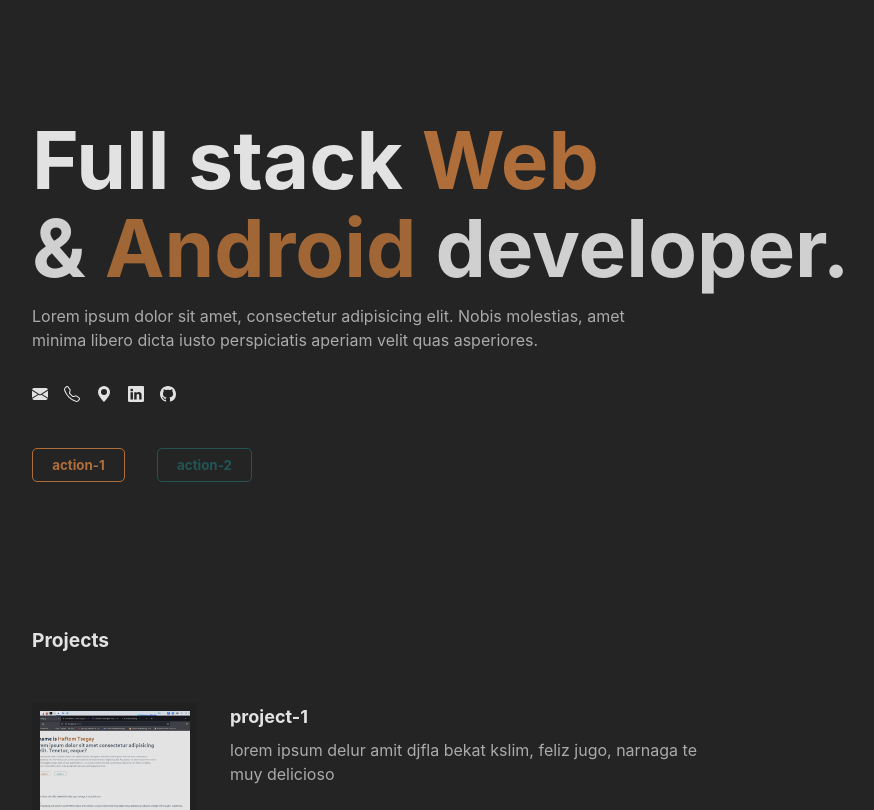
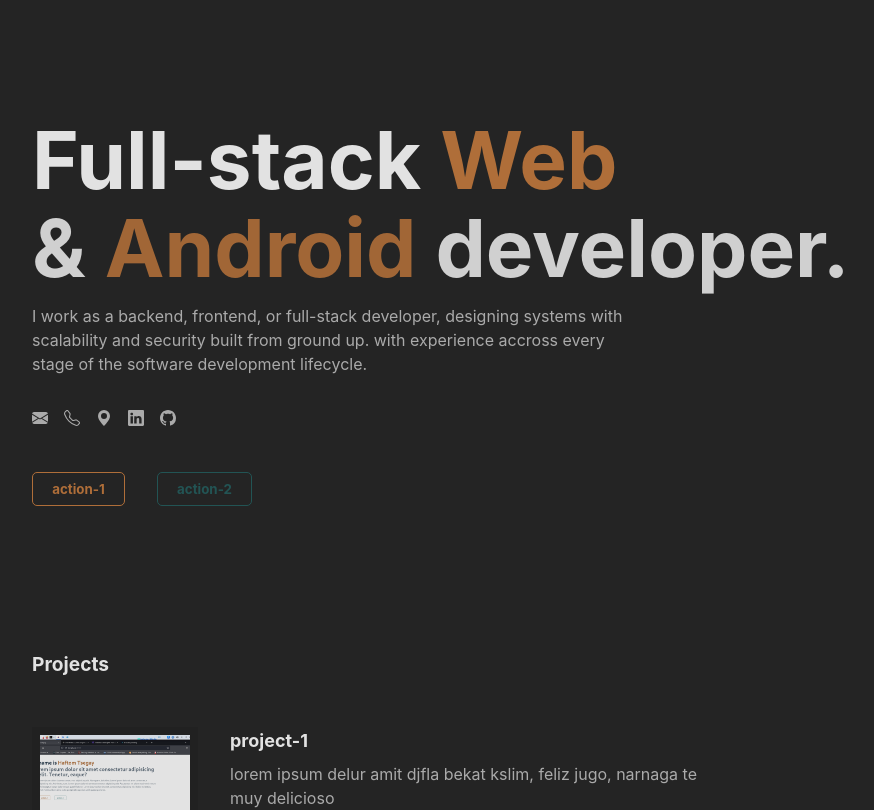
Before and after one commit to haftom-github/portfolio, a React (Vite) app: page / in a window 1280 px wide. Shown: the top 810 px of the page, without its empty margins (32-906 px from the left). Built offline with nearby package versions, Linux system fonts and the light colour scheme.

Commit message:
updated some of the actions

```diff
--- a/src/App.css
+++ b/src/App.css
@@ -101,7 +101,6 @@ button:focus-visible {
   display: flex;
 }
 
-
 .hero-contacts .url {
   display: flex;
 }
@@ -110,6 +109,10 @@ button:focus-visible {
   display: flex;
   align-items: center;
   cursor: pointer;
+  opacity: 0.7;
+}
+.contact-copy:hover {
+  opacity: 1;
 }
 
 .hero-contacts .contact{
@@ -118,6 +121,13 @@ button:focus-visible {
   padding-top: .5rem;
   margin-right: .5rem;
   margin-top: .5rem;
+}
+
+.contact svg{
+  opacity: .7;
+}
+.contact:hover svg{
+  opacity: 1;
 }
 
 .contact-value {
@@ -257,7 +267,6 @@ button:focus-visible {
   }
   .project {
     padding-left: 0rem;
-    /* padding-right: 1rem; */
   }
   .projects .detail {
     padding-right: 0;
--- a/src/Components/Home/Hero.jsx
+++ b/src/Components/Home/Hero.jsx
@@ -3,20 +3,35 @@ import contacts from "../../assets/contacts.json"
 
 function Contacts (){
     const [activeContact, setActiveContact] = useState(-1);
+    const [copyHit, setCopyHit] = useState(false);
     let valueRef = useRef(null)
 
     function handleContactHover(indx){
         if (indx === activeContact) return
         setActiveContact(indx)
+        setCopyHit(false)
+    }
+
+    function copy(){
+        let address = contacts[activeContact].value
+        navigator.clipboard.writeText(address)
+        setCopyHit(true)
+        // setTimeout(() => {
+        //     setCopyHit(false)
+        // }, 1000);
+    }
+
+    function resetActiveContact(){
+        setActiveContact(-1)
+        setCopyHit(false)
     }
 
     return (
-        <div className="hero-contacts" onMouseLeave={()=>setActiveContact(-1)} >
+        <div className="hero-contacts" onMouseLeave={resetActiveContact} >
             <div className="icons">
             {
                 contacts.map((contact, indx)=>
-                <div key={indx} onClick={()=>{console.log(contact.url == true)
-                if(contact.url) window.location.href = contact.url}} onMouseEnter={()=>handleContactHover(indx)} className="contact" dangerouslySetInnerHTML={{__html: contact.icon}} />)
+                <div key={indx} onClick={()=>{if(contact.url) window.location.href = contact.url}} onMouseEnter={()=>handleContactHover(indx)} className="contact" dangerouslySetInnerHTML={{__html: contact.icon}} />)
             }
             </div>
             <div className="url">
@@ -24,10 +39,18 @@ function Contacts (){
                     {""}
                     {contacts[activeContact]?.value}
                 </div>
-                <div className={`contact-copy ${contacts[activeContact]?.value||"hide"}`}>
+                <div onClick={copy} className={`contact-copy ${contacts[activeContact]?.value||"hide"}`}>
+                {
+                copyHit?
+                <svg xmlns="http://www.w3.org/2000/svg" width="16" height="16" fill="currentColor" class="bi bi-check2-square" viewBox="0 0 16 16">
+                    <path d="M3 14.5A1.5 1.5 0 0 1 1.5 13V3A1.5 1.5 0 0 1 3 1.5h8a.5.5 0 0 1 0 1H3a.5.5 0 0 0-.5.5v10a.5.5 0 0 0 .5.5h10a.5.5 0 0 0 .5-.5V8a.5.5 0 0 1 1 0v5a1.5 1.5 0 0 1-1.5 1.5H3z"/>
+                    <path d="m8.354 10.354 7-7a.5.5 0 0 0-.708-.708L8 9.293 5.354 6.646a.5.5 0 1 0-.708.708l3 3a.5.5 0 0 0 .708 0z"/>
+                </svg>
+                :
                 <svg xmlns="http://www.w3.org/2000/svg" width="16" height="16" fill="currentColor" className="bi bi-copy" viewBox="0 0 16 16">
                 <path fillRule="evenodd" d="M4 2a2 2 0 0 1 2-2h8a2 2 0 0 1 2 2v8a2 2 0 0 1-2 2H6a2 2 0 0 1-2-2V2Zm2-1a1 1 0 0 0-1 1v8a1 1 0 0 0 1 1h8a1 1 0 0 0 1-1V2a1 1 0 0 0-1-1H6ZM2 5a1 1 0 0 0-1 1v8a1 1 0 0 0 1 1h8a1 1 0 0 0 1-1v-1h1v1a2 2 0 0 1-2 2H2a2 2 0 0 1-2-2V6a2 2 0 0 1 2-2h1v1H2Z"/>
                 </svg>
+                }
                 </div>
             </div>
         </div>
@@ -39,10 +62,10 @@ function Hero(){
         <div className="hero-section">
             {/* <div className="hero-entry">welcome, welcome!!!</div> */}
             <div className="hero-text">
-                <div className="hero-text-primary">Full stack <span className="hero-centroid">Web</span> </div>
+                <div className="hero-text-primary">Full-stack <span className="hero-centroid">Web</span> </div>
                 <div className="hero-text-secondary">& <span className="hero-centroid">Android</span> developer.</div>
             </div>
-            <div className="hero-body">Lorem ipsum dolor sit amet, consectetur adipisicing elit. Nobis molestias, amet minima libero dicta iusto perspiciatis aperiam velit quas asperiores.</div>
+            <div className="hero-body">I work as a backend, frontend, or full-stack developer, designing systems with scalability and security built from ground up. with experience accross every stage of the software development lifecycle.</div>
             <Contacts />
             <div className="hero-action">
                 <button className="hero-action-primary">action-1</button>
```
